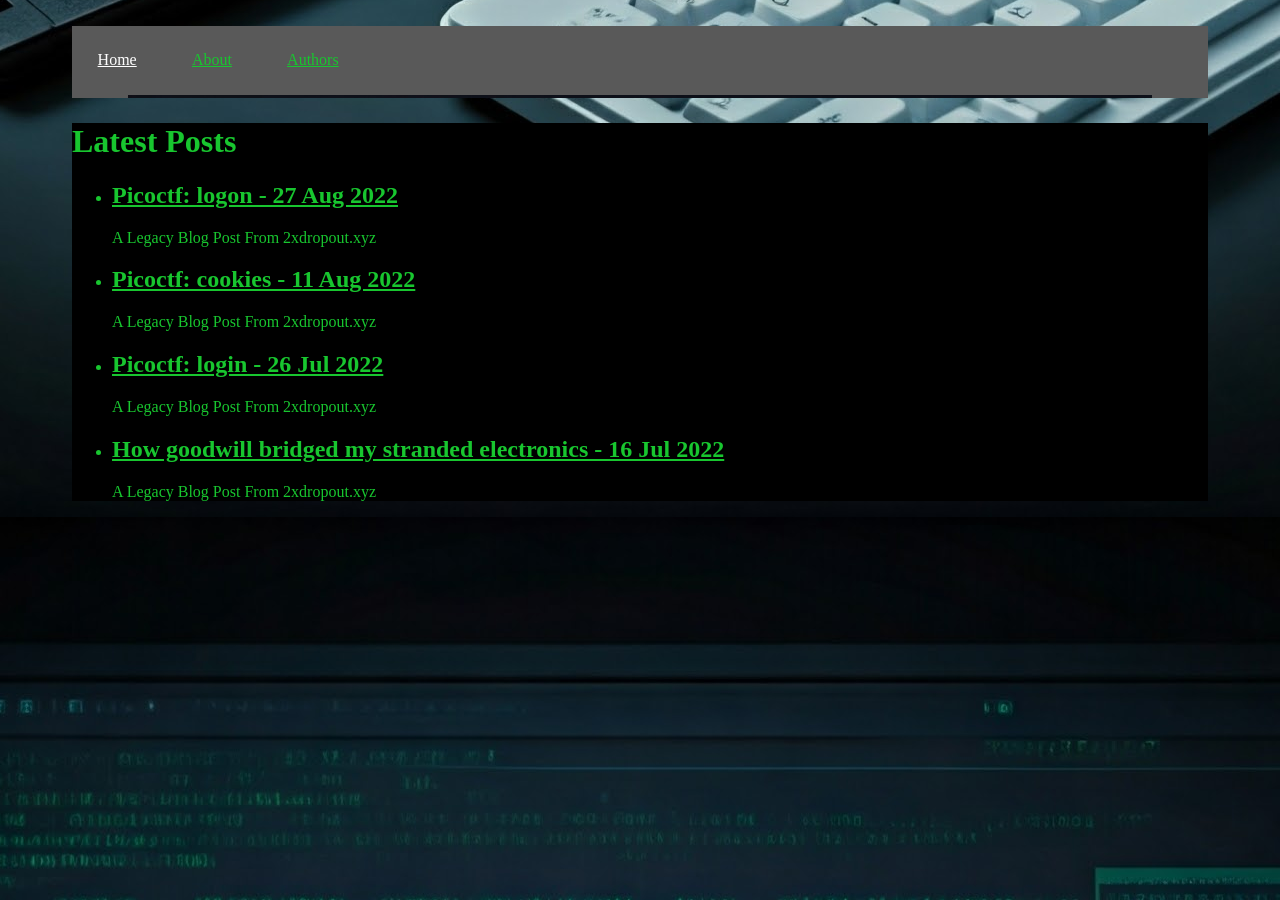
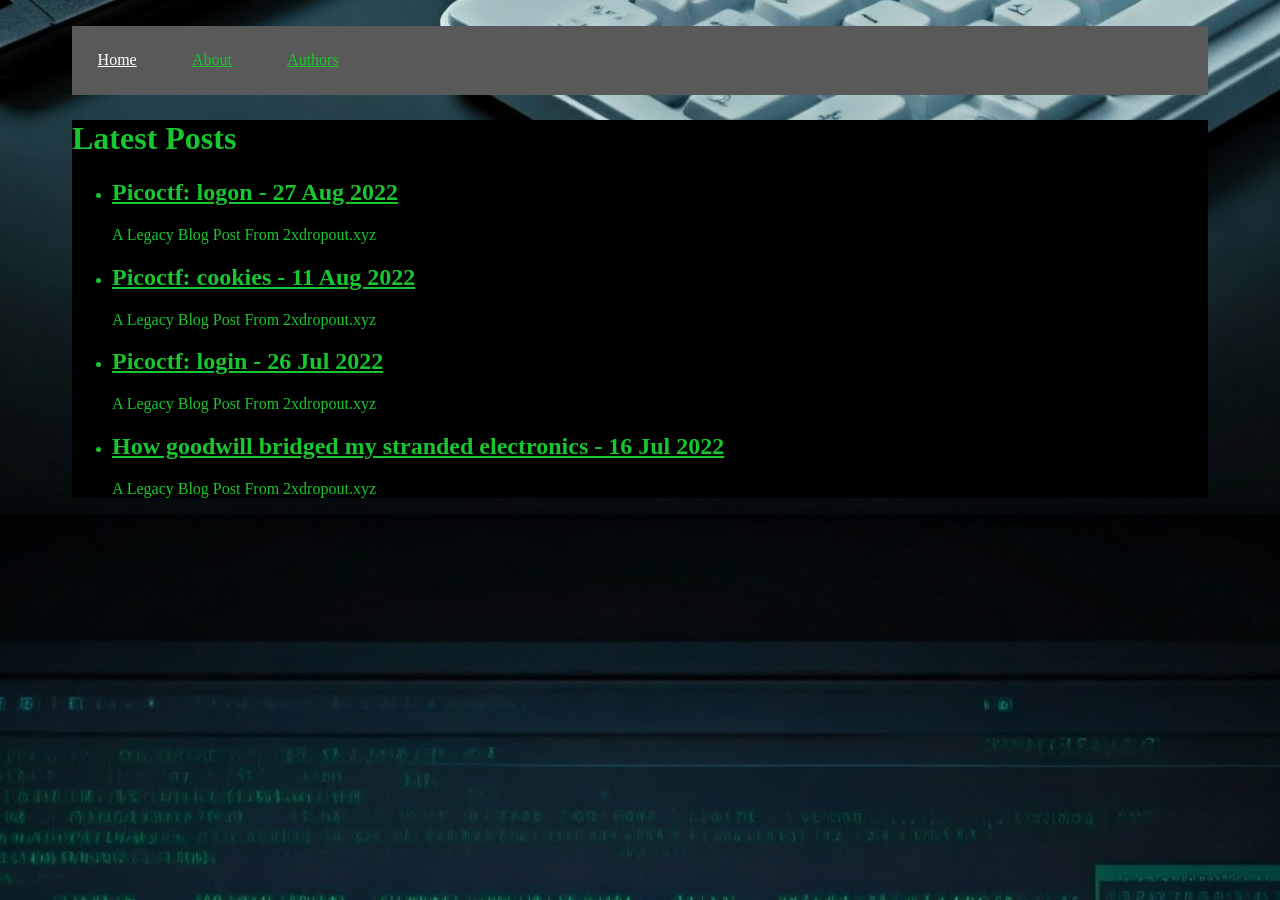
Before and after one commit to Philip-Otter/pbandt.github.io, a Jekyll site: the page built from index.html, in a window 1280 px wide. Built offline with Jekyll 4.4.1, drawn with Linux system fonts in a browser that asks for light colours.

Commit message:
Remove Icon

```diff
--- a/_includes/navigation.html
+++ b/_includes/navigation.html
@@ -4,5 +4,4 @@
       {{ item.name }}
     </a>
   {% endfor %}
-  <img src="/pbandt.github.io/assets/images/1735868726321.jpg">
 </nav>
```
